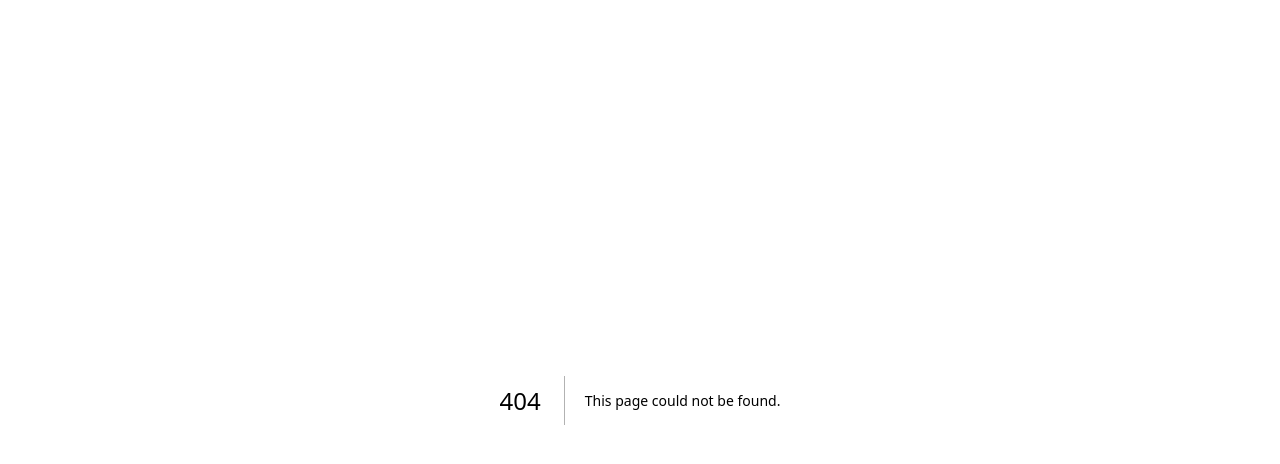
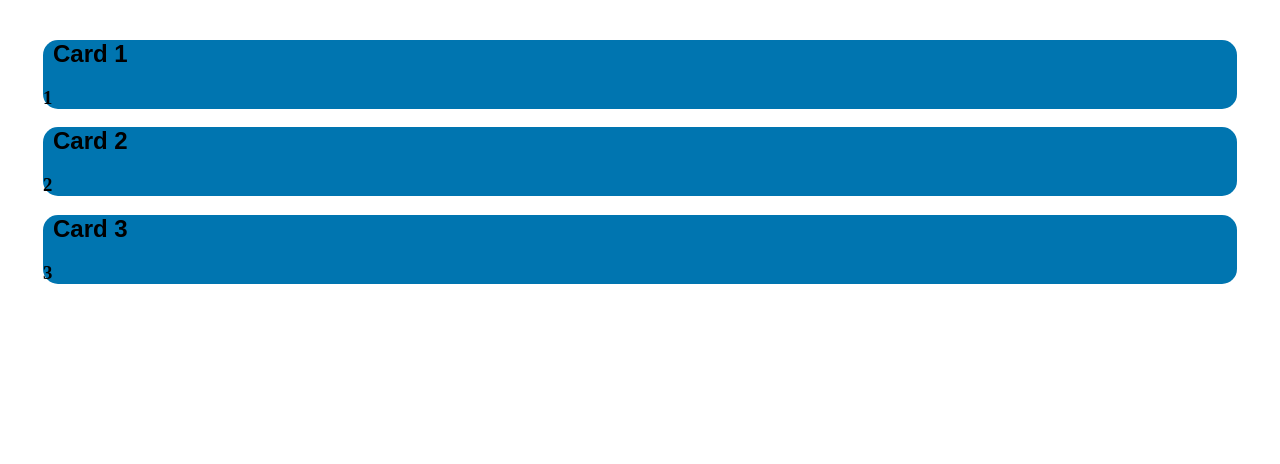
Before and after one commit to MCtop4ik/ai-challenge-app, a Next.js app: page /components/history-cards/history-cards.component in a window 1280 px wide. Before the commit this address had no page. Shown: the top 464 px of the page. Built offline with nearby package versions, Linux system fonts and the light colour scheme.

Commit message:
feat: add history cards component + add styles for history component

```diff
--- a/pages/components/history-card/history-card.component.js
+++ b/pages/components/history-card/history-card.component.js
@@ -1,6 +1,10 @@
+import styles from './history-card.module.css';
+
 export default function HistoryCard({id}) {
-    return (<div class="historyCard">
-        <h2 class="historyCard__title">card</h2>
+    return (
+    <div className={styles.historyCard}>
+        <h2 className={styles.historyCard__title}>Card {id}</h2>
         <h3 class="historyCard__id">{id}</h3>
-    </div>)
+    </div>
+    )
 }
--- a/pages/components/history-card/history-card.module.css
+++ b/pages/components/history-card/history-card.module.css
@@ -0,0 +1,12 @@
+.historyCard {
+    margin: 5px;
+    border-radius: 15px;
+
+    background-color: rgb(0, 117, 176);
+}
+
+.historyCard__title {
+    margin: 10px;
+    font-family: Arial, Helvetica, sans-serif;
+    font-size: 24px;
+}
--- /dev/null
+++ b/pages/components/history-cards/history-cards.component.js
@@ -0,0 +1,13 @@
+import styles from './history-cards.module.css';
+import HistoryCard from "../history-card/history-card.component"
+
+export default function HistoryCards() {
+    const items = ['1', '2', '3'];
+    return (
+        <div className={styles.historyCardsContainer}>
+            {items.map((item) => (
+                <HistoryCard id={item}></HistoryCard>
+            ))}
+        </div>
+    )
+}
--- /dev/null
+++ b/pages/components/history-cards/history-cards.module.css
@@ -0,0 +1,6 @@
+.historyCardsContainer {
+    background-color: white;
+    margin: 20px;
+    padding: 10px;
+    border-radius: 15px;
+}
```
Also changed, not shown: pages/components/history/history.component.js (+5 -7 lines), pages/components/history/history.module.css (+11 -0 lines).
